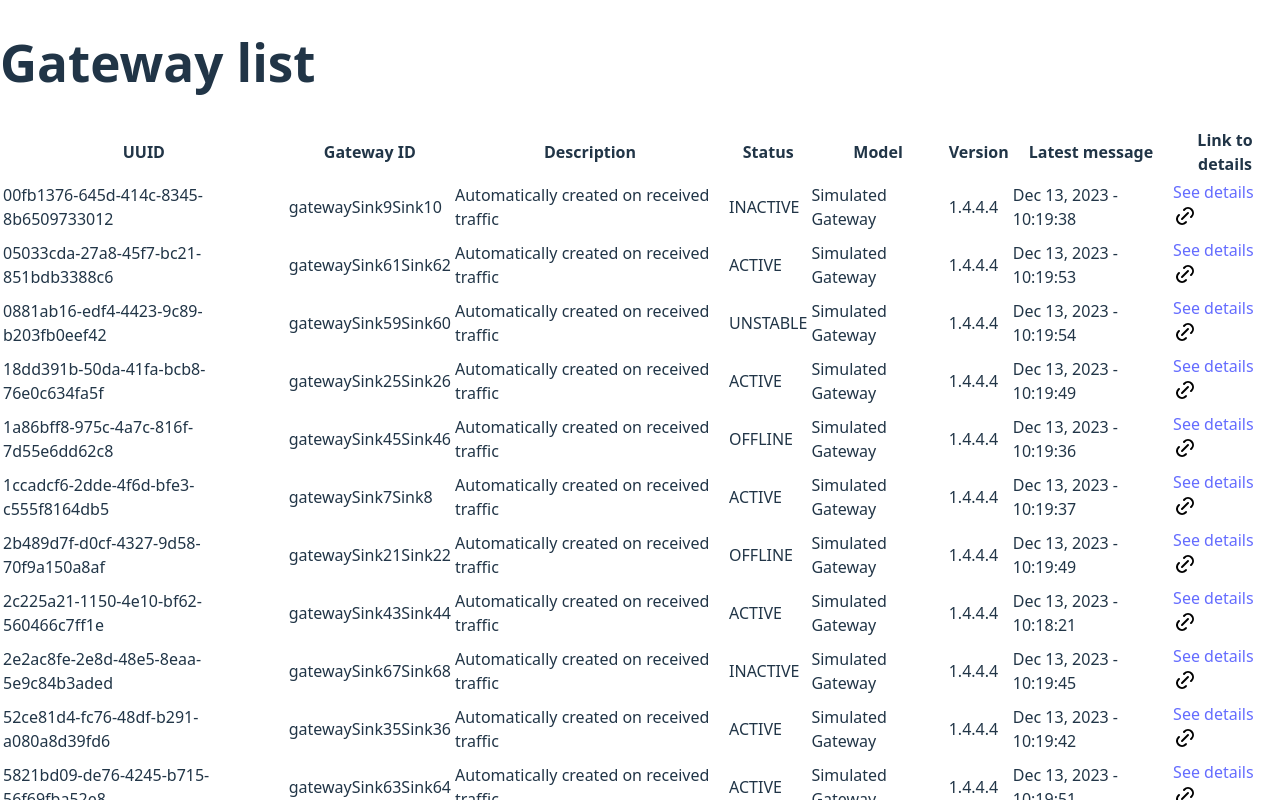
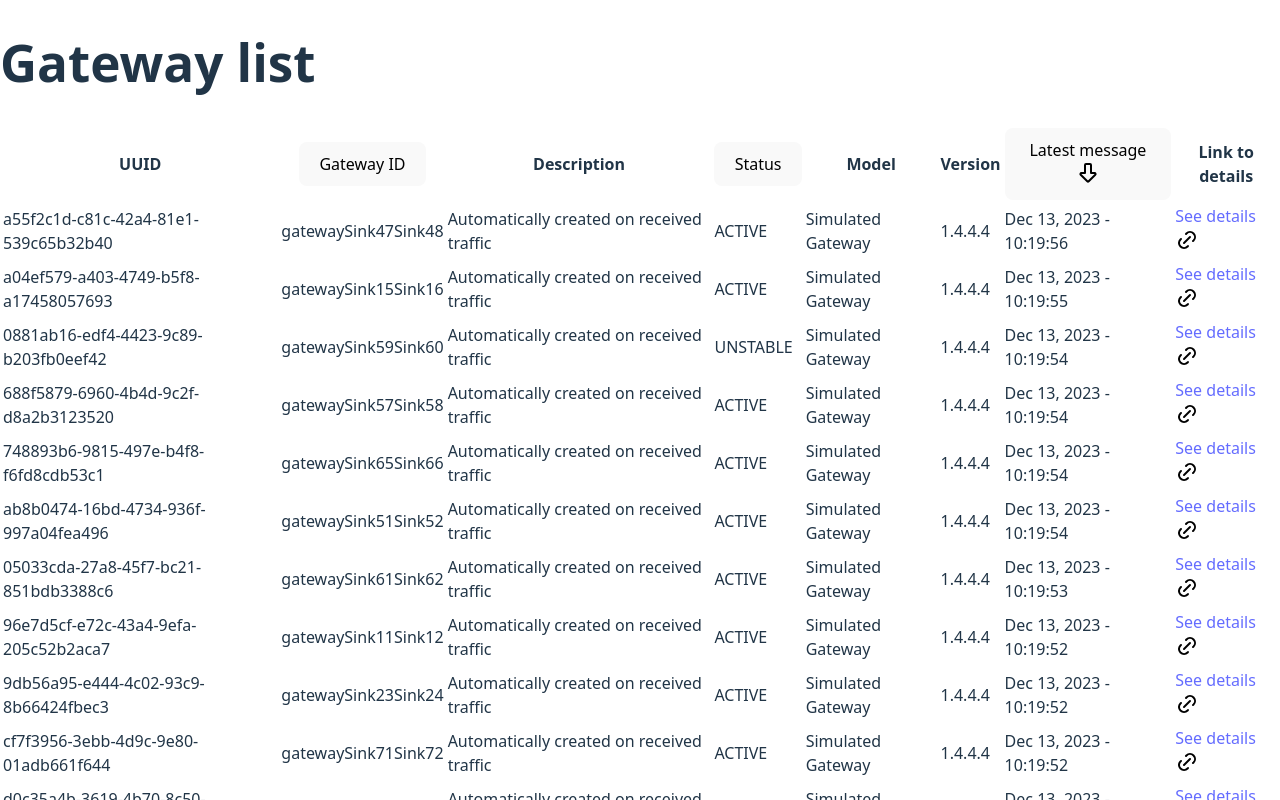
Before and after one commit to shundread/ui-demo-for-wp, a React (Vite) app: page / in a window 1280 px wide. Shown: the top 800 px of the page. Built offline with nearby package versions, Linux system fonts and the light colour scheme.

Commit message:
Support sorting table rows

```diff
--- a/src/components/GatewayList/GatewayList.tsx
+++ b/src/components/GatewayList/GatewayList.tsx
@@ -1,30 +1,107 @@
+import { useState } from "react";
 import { GatewayListItem, GatewayListItemProps } from "./GatewayListItem";
+import { GatewayStatus } from "../../api/GatewayApiTypes";
 
+enum SortingPolicy {
+    IdAsc,
+    IdDesc,
+    StatusAsc,
+    StatusDesc,
+    LatestAsc,
+    LatestDesc,
+}
 
 export interface GatewayListProps {
     gateways: GatewayListItemProps[];
 }
 
 export function GatewayList({ gateways }: GatewayListProps) {
+    const [sortingPolicy, setSortingPolicy] = useState(SortingPolicy.LatestDesc);
+    const sortedGateways = gatewaySort(gateways, sortingPolicy);
 
     return (
         <table className="gateway-list">
             <thead>
                 <tr>
                     <th scope="col">UUID</th>
-                    <th scope="col">Gateway ID</th>
+                    <th scope="col">
+                        <button onClick={
+                            () => sortingPolicy === SortingPolicy.IdAsc
+                                ? setSortingPolicy(SortingPolicy.IdDesc)
+                                : setSortingPolicy(SortingPolicy.IdAsc)
+                        }>
+                            <span>Gateway ID</span>
+                            {sortingPolicy === SortingPolicy.IdAsc ? <ArrowUp /> : null}
+                            {sortingPolicy === SortingPolicy.IdDesc ? <ArrowDown /> : null}
+                        </button>
+                    </th>
                     <th scope="col">Description</th>
-                    <th scope="col">Status</th>
+                    <th scope="col">
+                        <button onClick={
+                            () => sortingPolicy === SortingPolicy.StatusAsc
+                                ? setSortingPolicy(SortingPolicy.StatusDesc)
+                                : setSortingPolicy(SortingPolicy.StatusAsc)
+                        }>
+                            <span>Status</span>
+                            {sortingPolicy === SortingPolicy.StatusAsc ? <ArrowUp /> : null}
+                            {sortingPolicy === SortingPolicy.StatusDesc ? <ArrowDown /> : null}
+                        </button>
+                    </th>
                     <th scope="col">Model</th>
                     <th scope="col">Version</th>
-                    <th scope="col">Latest message</th>
+                    <th scope="col">
+                        <button onClick={
+                            () => sortingPolicy === SortingPolicy.LatestAsc
+                                ? setSortingPolicy(SortingPolicy.LatestDesc)
+                                : setSortingPolicy(SortingPolicy.LatestAsc)
+                        }>
+                            <span>Latest message</span>
+                            {sortingPolicy === SortingPolicy.LatestAsc ? <ArrowUp /> : null}
+                            {sortingPolicy === SortingPolicy.LatestDesc ? <ArrowDown /> : null}
+                        </button>
+                    </th>
                     <th className="sr-only">Link to details</th>
                 </tr>
             </thead>
             <tbody>
-                {gateways.map((gateway) =>
+                {sortedGateways.map((gateway) =>
                     <GatewayListItem key={gateway.uuid} {...gateway} />)}
             </tbody>
         </table>
     )
 }
+
+function ArrowUp() {
+    return <img src="/icons/arrow-big-up.svg" width="24" height="24" alt="" />;
+}
+
+function ArrowDown() {
+    return <img src="/icons/arrow-big-down.svg" width="24" height="24" alt="" />;
+}
+
+function gatewaySort(gateways: GatewayListItemProps[], sortingPolicy: SortingPolicy) {
+    switch (sortingPolicy) {
+        case SortingPolicy.IdAsc:
+            return gateways.sort((a, b) => a.gatewayId < b.gatewayId ? -1 : 1);
+        case SortingPolicy.IdDesc:
+            return gateways.sort((a, b) => a.gatewayId > b.gatewayId ? -1 : 1);
+        case SortingPolicy.StatusAsc:
+            return gateways.sort((a, b) => statusOrder(a.status) - statusOrder(b.status))
+        case SortingPolicy.StatusDesc:
+            return gateways.sort((a, b) => statusOrder(b.status) - statusOrder(a.status))
+        case SortingPolicy.LatestAsc:
+            return gateways.sort((a, b) => a.latestMessageTime < b.latestMessageTime ? -1 : 1);
+        case SortingPolicy.LatestDesc:
+            return gateways.sort((a, b) => a.latestMessageTime > b.latestMessageTime ? -1 : 1);
+
+    }
+}
+
+function statusOrder(status: GatewayStatus) {
+    switch (status) {
+        case "ACTIVE": return 0;
+        case "INACTIVE": return 1;
+        case "UNSTABLE": return 2;
+        case "OFFLINE": return 3;
+    }
+}
```
